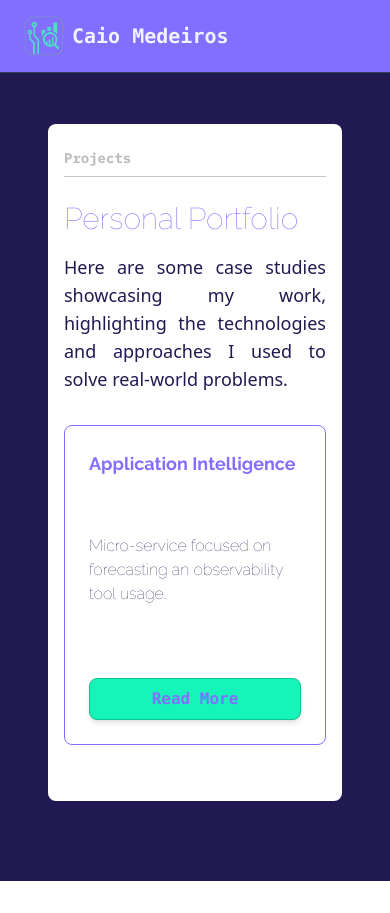
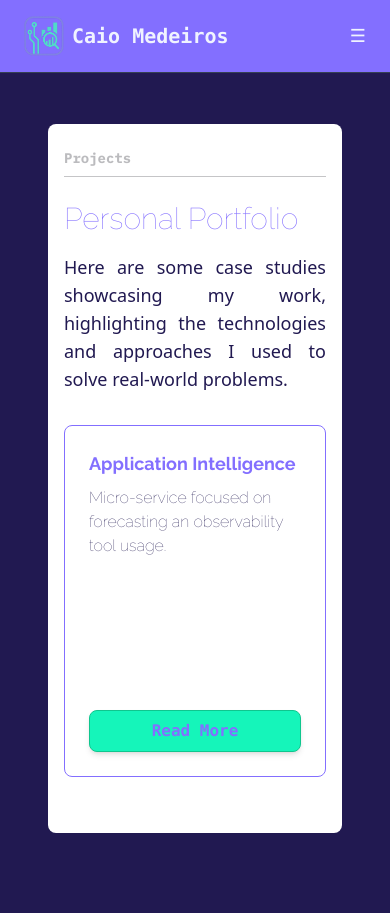
Before and after one commit to caiohrgm/personal-portfolio, a React (Vite) app in the folder project/: page /projects in a window 390 px wide. Before the commit the page ends 881 px from the top, so only its background shows below. Built offline with nearby package versions, Linux system fonts and the light colour scheme.

Commit message:
Fix some problems with proejcts page layout

```diff
--- a/project/src/components/Home/Header.tsx
+++ b/project/src/components/Home/Header.tsx
@@ -2,7 +2,7 @@ import { useState } from "react";
 import { Link } from "react-router-dom";
 import github_logo from "../../assets/home_images/github_white_logo.png";
 import linkedin_logo from "../../assets/home_images/linkedin_white_logo.png";
-import company_logo from "../../assets/logo/logo_03.png"
+import company_logo from "../../assets/logo/logo_03.png";
 
 export default function Header() {
   const [isOpen, setIsOpen] = useState(false);
@@ -22,32 +22,12 @@ export default function Header() {
         </div>
 
         {/* Menu e Links (GitHub, LinkedIn) - Right aligned */}
-        <div className="ml-auto flex space-x-6 text-lg text-vanilla-gray-300 font-mono">
+        <div className="ml-auto flex items-center space-x-6 text-lg text-vanilla-gray-300 font-mono">
           {/* Desktop Menu */}
           <nav className="hidden sm:flex space-x-6 text-lg text-vanilla-gray-300 font-mono">
             <Link to="/" className="hover:text-mint-300">Home</Link>
             <Link to="/about" className="hover:text-mint-300">About Me</Link>
             <Link to="/projects" className="hover:text-mint-300">Projects</Link>
-            {/* <Link to="/skills" className="hidden hover:text-mint-300 cursor-not-allowed pointer-events-none opacity-50">Skills</Link> */}
-            {/* <div className="relative group hidden">
-              <Link to="/articles" className="text-soft-aqua-300 hover:text-mint-300 cursor-not-allowed pointer-events-none opacity-50">
-                Articles
-              </Link>
-              <div className="absolute left-0 mt-2 bg-light-purple-300 border p-4 rounded-lg opacity-0 group-hover:opacity-100 group-hover:block transition-all duration-300">
-                <ul>
-                  <li>
-                    <Link to="/articles/scientific-papers" className="block py-2 hover:text-mint-300 cursor-not-allowed pointer-events-none opacity-50">
-                      Scientific Papers
-                    </Link>
-                  </li>
-                  <li>
-                    <Link to="/articles/personal-articles" className="block hover:text-mint-300 cursor-not-allowed pointer-events-none opacity-50">
-                      Personal Articles
-                    </Link>
-                  </li>
-                </ul>
-              </div>
-            </div> */}
             <Link to="/contact" className="hover:text-mint-300">Contact</Link>
           </nav>
 
@@ -60,6 +40,14 @@ export default function Header() {
               <img src={github_logo} alt="GitHub" className="w-6 h-6" />
             </a>
           </div>
+
+          {/* Hamburger Icon (Mobile) */}
+          <button
+            className="sm:hidden text-vanilla-gray-300 focus:outline-none"
+            onClick={() => setIsOpen(!isOpen)}
+          >
+            ☰
+          </button>
         </div>
       </div>
 
@@ -69,9 +57,6 @@ export default function Header() {
           <Link to="/" className="block hover:text-mint-300" onClick={() => setIsOpen(false)}>Home</Link>
           <Link to="/about" className="block hover:text-mint-300" onClick={() => setIsOpen(false)}>About Me</Link>
           <Link to="/projects" className="block hover:text-mint-300" onClick={() => setIsOpen(false)}>Projects</Link>
-          {/* <Link to="/skills" className=" hover:text-mint-300 " onClick={() => setIsOpen(false)}>Skills</Link> */}
-          {/* <Link to="/articles/scientific-papers" className=" hover:text-mint-300 " onClick={() => setIsOpen(false)}>Scientific Papers</Link> */}
-          {/* <Link to="/articles/personal-articles" className=" hover:text-mint-300 " onClick={() => setIsOpen(false)}>Personal Articles</Link> */}
           <Link to="/contact" className="block hover:text-mint-300" onClick={() => setIsOpen(false)}>Contact</Link>
         </div>
       )}
--- a/project/src/components/NavBarLayout.tsx
+++ b/project/src/components/NavBarLayout.tsx
@@ -1,16 +1,13 @@
 import { Outlet } from "react-router-dom";
 import Header from "./Home/Header";
-// import Footer from "./Home/Footer";
 
 export default function Layout() {
   return (
     <div className="text-white min-h-screen w-full bg-dark-purple-900 flex flex-col">
       <Header />
       <main className="flex-grow w-full max-w-[1366px] mx-auto p-4 pt-20 flex flex-col">
-
-        <Outlet /> {/* This renders the current page */}
+        <Outlet /> {/* Este componente renderiza a página atual */}
       </main>
-
     </div>
   );
 }
--- a/project/src/components/Projects/ListOfProjects.tsx
+++ b/project/src/components/Projects/ListOfProjects.tsx
@@ -28,12 +28,12 @@ export default function ListOfProjects() {
             <div
               key={slug}
               className="bg-white text-light-purple-300 border border-light-purple-300 p-6 rounded-lg
-                flex flex-col justify-between flex-shrink-0 w-full max-w-xs sm:max-w-sm h-[320px] snap-center"
+                flex flex-col justify-between flex-shrink-0 w-full max-w-xs sm:max-w-sm min-h-[320px] snap-center"
             >
               <h2 className="text-lg font-raleway-700 text-light-purple-300">
                 {project.title}
               </h2>
-              <p className="text-dark-purple-900 mt-2 font-raleway-100">
+              <p className="text-dark-purple-900 mt-2 font-raleway-100 flex-grow">
                 {project.description}
               </p>
               <Link to={`/projects/${slug}`}>
@@ -54,13 +54,12 @@ export default function ListOfProjects() {
               <div
                 key={slug}
                 className="bg-white text-light-purple-300 border border-light-purple-300 p-6 rounded-lg
-                  flex flex-col justify-between flex-shrink-0 w-full max-w-xs md:max-w-md
-                  h-[320px] snap-center"
+                  flex flex-col justify-between flex-shrink-0 w-full max-w-xs md:max-w-md min-h-[320px] snap-center"
               >
                 <h2 className="text-lg font-raleway-700 text-light-purple-300">
                   {project.title}
                 </h2>
-                <p className="text-dark-purple-900 mt-2 font-raleway-100">
+                <p className="text-dark-purple-900 mt-2 font-raleway-100 flex-grow">
                   {project.description}
                 </p>
                 <Link to={`/projects/${slug}`}>
@@ -79,12 +78,12 @@ export default function ListOfProjects() {
               <div
                 key={slug}
                 className="bg-white text-light-purple-300 border border-light-purple-300 p-6 rounded-lg
-                  flex flex-col justify-between w-full sm:w-[45%] md:w-[30%] h-[320px]"
+                  flex flex-col justify-between w-full sm:w-[45%] md:w-[30%] min-h-[320px]"
               >
                 <h2 className="text-lg font-raleway-700 text-light-purple-300">
                   {project.title}
                 </h2>
-                <p className="text-dark-purple-900 mt-2 font-raleway-100">
+                <p className="text-dark-purple-900 mt-2 font-raleway-100 flex-grow">
                   {project.description}
                 </p>
                 <Link to={`/projects/${slug}`}>
```
